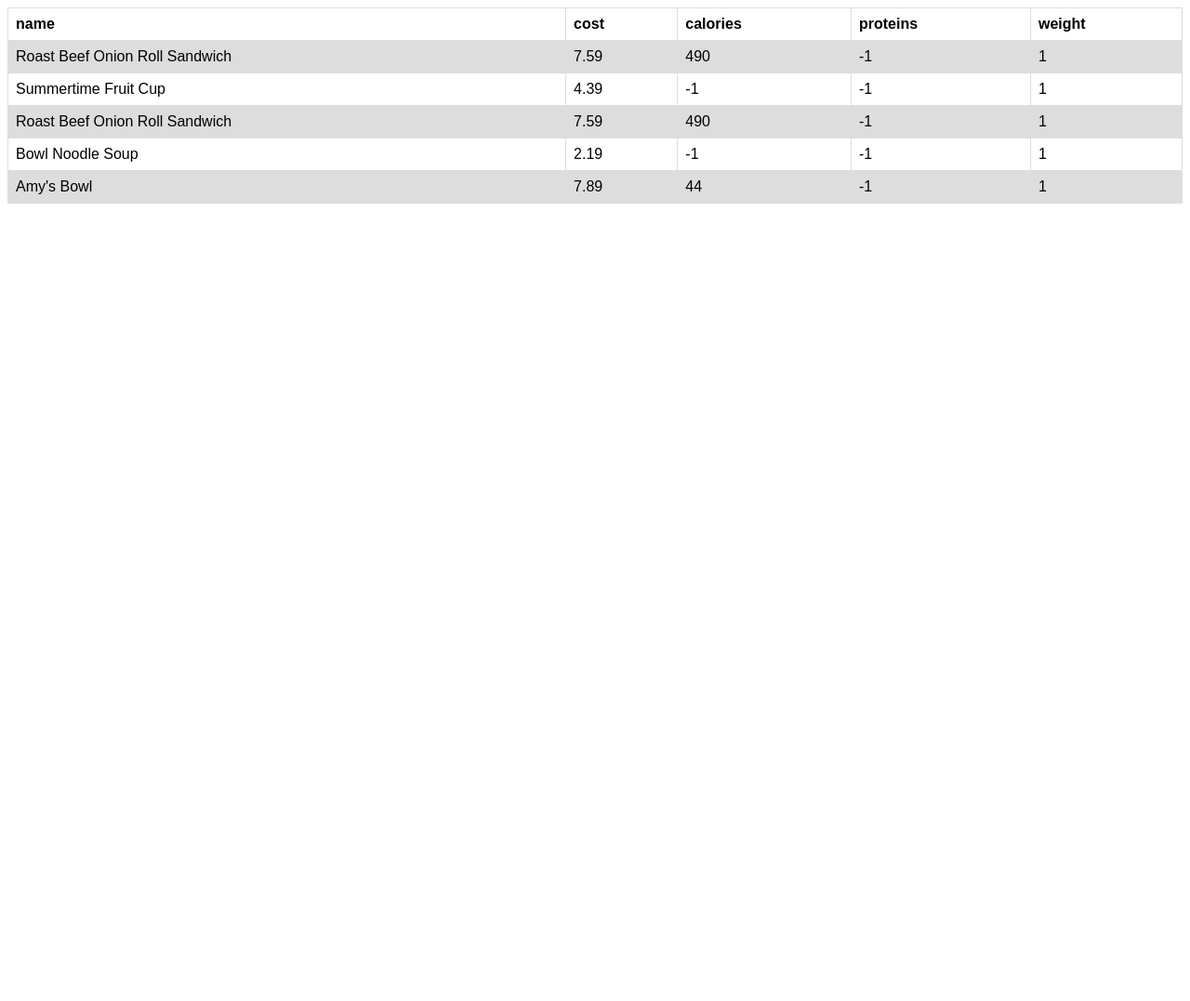
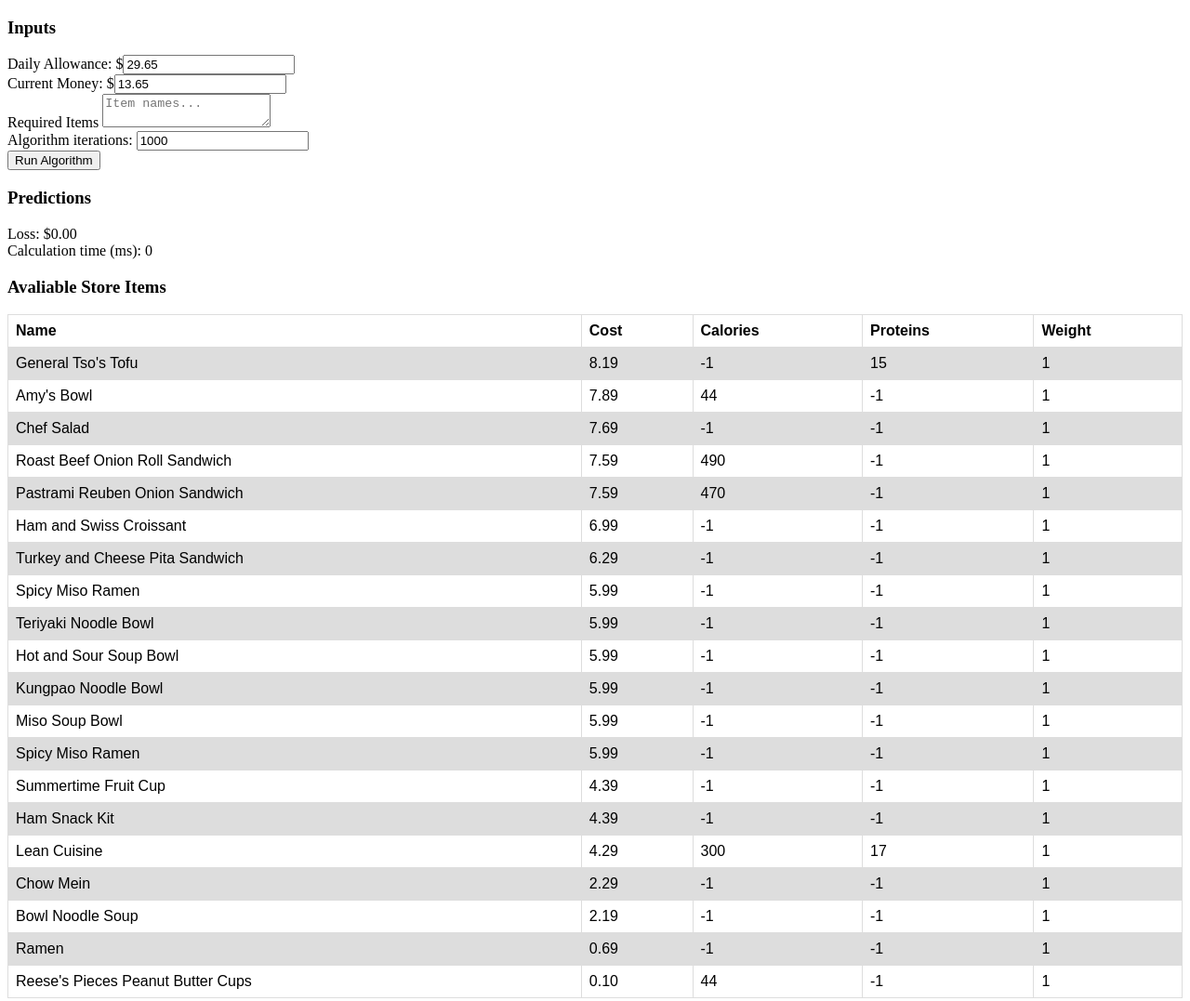
Before and after one commit to Samuel-KW/MealPlanEfficiency, a website: page index.html in a window 1280 px wide. Shown: the whole page at 93% size. Before the commit the page ends 800 px from the top, so only its background shows below. Drawn offline with Linux system fonts and the light colour scheme.

Commit message:
Updated UI/Refactored Source

```diff
--- a/index.html
+++ b/index.html
@@ -9,11 +9,50 @@
 </head>
 <body>
 
+    <div id="outputDetails">
 
-<table id="itemList"></table>
+        <h3>Inputs</h3>
+        <div>
+            <span>Daily Allowance: $</span><input type="number" id="allowance" value="29.65"></input>
+        </div>
+
+        <div>
+            <span>Current Money: $</span><input type="number" id="money" value="13.65"></input>
+        </div>
+
+        <div>
+            <span>Required Items</span>
+            <textarea placeholder="Item names..." id="requiredFoods"></textarea>
+        </div>
+
+        <div>
+            <span>Algorithm iterations: </span><input type="number" id="iterations" value="1000"></input>
+        </div>
+
+        <button id="run">Run Algorithm</button>
+
+        <br>
+
+        <h3>Predictions</h3>
+
+        <table id="itemList"></table>
+
+        <div>
+            <span>Loss: $</span><span id="loss">0.00</span>
+        </div>
+
+        <div>
+            <span>Calculation time (ms): </span><span id="calcTime">0</span>
+        </div>
+
+        <h3>Avaliable Store Items</h3>
+        <table id="storeItemList"></table>
+
+    </div>
 
     <script src='scripts/currency.js'></script>
     <script src='scripts/allowance.js'></script>
+    <script src='scripts/foodItems.js'></script>
     <script src='scripts/index.js'></script>
 </body>
 </html>
--- a/scripts/allowance.js
+++ b/scripts/allowance.js
@@ -31,7 +31,7 @@
     }
 
     purchaseItemsByName (names) {
-        const items = names.map(name => this.findItemByName(name));
+        const items = names.map(name => this.findItemByName(name)).filter(e => e !== undefined);
         return this.purchaseItems(items);
     }
 
@@ -44,7 +44,7 @@
     }
 
     itemsInBudget (budget) {
-        return this.itemList.filter(e => e.cost.intValue <= budget.intValue);
+        return this.itemList.filter(e => e.cost.intValue <= budget.intValue) || [];
     }
 
     randomInBudget (budget) {
@@ -66,6 +66,7 @@
         const purchases = [];
 
         let options = this.itemsInBudget(budget);
+        if (options.length < 1) return [purchases, budget];
 
         do {
 
--- /dev/null
+++ b/scripts/foodItems.js
@@ -0,0 +1,121 @@
+class FoodItem {
+    constructor (details={}) {
+        this.name = details.name ?? 'Unknown’'
+        this.cost = currency(details.cost);
+        this.calories = details.calories ?? -1;
+        this.proteins = details.proteins ?? -1;
+        this.weight = details.weight ?? 1;
+    }
+}
+
+let itemList = [
+
+    new FoodItem({
+        name: 'Turkey and Cheese Pita Sandwich',
+        cost: 6.29
+    }),
+
+    new FoodItem({
+        name: 'Roast Beef Onion Roll Sandwich',
+        cost: 7.59,
+        calories: 490
+    }),
+
+    new FoodItem({
+        name: 'Lean Cuisine',
+        cost: 4.29,
+        calories: 300,
+        proteins: 17
+    }),
+
+    new FoodItem({
+        name: 'Summertime Fruit Cup',
+        cost: 4.39
+    }),
+
+    new FoodItem({
+        name: 'Ramen',
+        cost: 0.69
+    }),
+
+    new FoodItem({
+        name: 'Reese\'s Pieces Peanut Butter Cups',
+        cost: 0.10,
+        calories: 44
+    }),
+
+    new FoodItem({
+        name: 'Amy\'s Bowl',
+        cost: 7.89,
+        calories: 44
+    }),
+
+    new FoodItem({
+        name: 'General Tso\'s Tofu',
+        cost: 8.19,
+        proteins: 15
+    }),
+
+    new FoodItem({
+        name: 'Chow Mein',
+        cost: 2.29
+    }),
+
+    new FoodItem({
+        name: 'Spicy Miso Ramen',
+        cost: 5.99
+    }),
+
+    new FoodItem({
+        name: 'Teriyaki Noodle Bowl',
+        cost: 5.99
+    }),
+
+    new FoodItem({
+        name: 'Hot and Sour Soup Bowl',
+        cost: 5.99
+    }),
+
+    new FoodItem({
+        name: 'Kungpao Noodle Bowl',
+        cost: 5.99
+    }),
+
+    new FoodItem({
+        name: 'Miso Soup Bowl',
+        cost: 5.99
+    }),
+
+    new FoodItem({
+        name: 'Bowl Noodle Soup',
+        cost: 2.19
+    }),
+
+    new FoodItem({
+        name: 'Spicy Miso Ramen',
+        cost: 5.99
+    }),
+
+    new FoodItem({
+        name: 'Pastrami Reuben Onion Sandwich',
+        cost: 7.59,
+        calories: 470
+    }),
+
+    new FoodItem({
+        name: 'Ham and Swiss Croissant',
+        cost: 6.99
+    }),
+
+    new FoodItem({ // TODO Double check
+        name: 'Ham Snack Kit',
+        cost: 4.39
+    }),
+
+    new FoodItem({ // TODO Double check
+        name: 'Chef Salad',
+        cost: 7.69
+    }),
+];
+
+itemList = itemList.sort((a, b) => b.cost.intValue - a.cost.intValue);
--- a/scripts/index.js
+++ b/scripts/index.js
@@ -1,4 +1,4 @@
-const create_table = (parent, values) => {
+const createTable = (parent, values) => {
     const headers = Object.keys(itemList[0]);
     const elem_header = document.createElement('tr');
     for (let i = 0; i < headers.length; ++i) {
@@ -23,144 +23,57 @@
     }
 };
 
-class FoodItem {
-    constructor (details={}) {
-        this.name = details.name ?? 'Unknown’'
-        this.cost = currency(details.cost);
-        this.calories = details.calories ?? -1;
-        this.proteins = details.proteins ?? -1;
-        this.weight = details.weight ?? 1;
-    }
-}
+const updateUI = (options={}) => {
+    options.allowance && (document.getElementById('allowance').value = options.allowance);
+    options.money && (document.getElementById('money').value = options.money);
+    options.loss && (document.getElementById('loss').textContent = options.loss);
+    options.iterations && (document.getElementById('iterations').value = options.iterations);
+    options.calcTime && (document.getElementById('calcTime').textContent = options.calcTime);
+};
 
-const itemList = [
+const runAlgorithm = () => {
 
-    new FoodItem({
-        name: 'Turkey and Cheese Pita Sandwich',
-        cost: 6.29
-    }),
-
-    new FoodItem({
-        name: 'Roast Beef Onion Roll Sandwich',
-        cost: 7.59,
-        calories: 490
-    }),
-
-    new FoodItem({
-        name: 'Lean Cuisine',
-        cost: 4.29,
-        calories: 300,
-        proteins: 17
-    }),
-
-    new FoodItem({
-        name: 'Summertime Fruit Cup',
-        cost: 4.39
-    }),
-
-    new FoodItem({
-        name: 'Ramen',
-        cost: 0.69
-    }),
-
-    new FoodItem({
-        name: 'Reese\'s Pieces Peanut Butter Cups',
-        cost: 0.10,
-        calories: 44
-    }),
-
-    new FoodItem({
-        name: 'Amy\'s Bowl',
-        cost: 7.89,
-        calories: 44
-    }),
-
-    new FoodItem({
-        name: 'General Tso\'s Tofu',
-        cost: 8.19,
-        proteins: 15
-    }),
-
-    new FoodItem({
-        name: 'Chow Mein',
-        cost: 2.29
-    }),
-
-    new FoodItem({
-        name: 'Spicy Miso Ramen',
-        cost: 5.99
-    }),
-
-    new FoodItem({
-        name: 'Teriyaki Noodle Bowl',
-        cost: 5.99
-    }),
-
-    new FoodItem({
-        name: 'Hot and Sour Soup Bowl',
-        cost: 5.99
-    }),
-
-    new FoodItem({
-        name: 'Kungpao Noodle Bowl',
-        cost: 5.99
-    }),
-
-    new FoodItem({
-        name: 'Miso Soup Bowl',
-        cost: 5.99
-    }),
-
-    new FoodItem({
-        name: 'Bowl Noodle Soup',
-        cost: 2.19
-    }),
-
-    new FoodItem({
-        name: 'Spicy Miso Ramen',
-        cost: 5.99
-    }),
-
-    new FoodItem({
-        name: 'Pastrami Reuben Onion Sandwich',
-        cost: 7.59,
-        calories: 470
-    }),
-
-    new FoodItem({
-        name: 'Ham and Swiss Croissant',
-        cost: 6.99
-    }),
-
-    new FoodItem({ // TODO Double check
-        name: 'Ham Snack Kit',
-        cost: 4.39
-    }),
-
-    new FoodItem({ // TODO Double check
-        name: 'Chef Salad',
-        cost: 7.69
-    }),
-];
+};
 
 
 
+document.getElementById('run').addEventListener('click', () => {
+
+    const budget = currency(document.getElementById('money').value);
+    const iterations = Number(document.getElementById('iterations').value);
+    const allowance = new Allowance(budget, itemList);
+
+    const requiredFoods = document.getElementById('requiredFoods');
+
+    let requiredFoodList = requiredFoods.value.trim();
+    if (requiredFoods.value) {
+        requiredFoodList = requiredFoodList.split('\n').map(e => e.trim()).filter(e => e);
+        allowance.purchaseItemsByName(requiredFoodList);
+    }
 
 
-const budget = currency(29.65);
-const allowance = new Allowance(budget, itemList);
+    // Evaluate efficiency of calculating purchases
+    const start = window.performance.now();
+    let [items, loss] = allowance.fillKnapsack(iterations);
+    const end = window.performance.now();
 
-allowance.purchaseItemsByName([
-    'Roast Beef Onion Roll Sandwich',
-    'Summertime Fruit Cup'
-]);
+    // Sort items from most expensive to cheapest
+    items = items.sort((a, b) => b.cost.intValue - a.cost.intValue);
 
-const [items, loss] = allowance.fillKnapsack(1000);
+    //console.log(items.map(e => e.name));
+    //console.log(loss.format());
 
-console.log(items.map(e => e.name));
-console.log(loss.format());
+    const elem_purchases = document.getElementById('itemList');
+    elem_purchases.innerHTML = '';
+    createTable(elem_purchases, items);
 
-const parent = document.getElementById('itemList');
-parent.innerHTML = ''
 
-create_table(parent, items);
+    updateUI({
+        money: budget.format({ symbol: ''}),
+        loss: loss.format({ symbol: ''}),
+        calcTime: end - start
+    });
+
+});
+
+createTable(document.getElementById('storeItemList'), itemList);
--- a/style.css
+++ b/style.css
@@ -10,6 +10,10 @@
     padding: 8px;
   }
 
+  th {
+    text-transform: capitalize;
+  }
+
   tr:nth-child(even) {
     background-color: #dddddd;
   }
```
